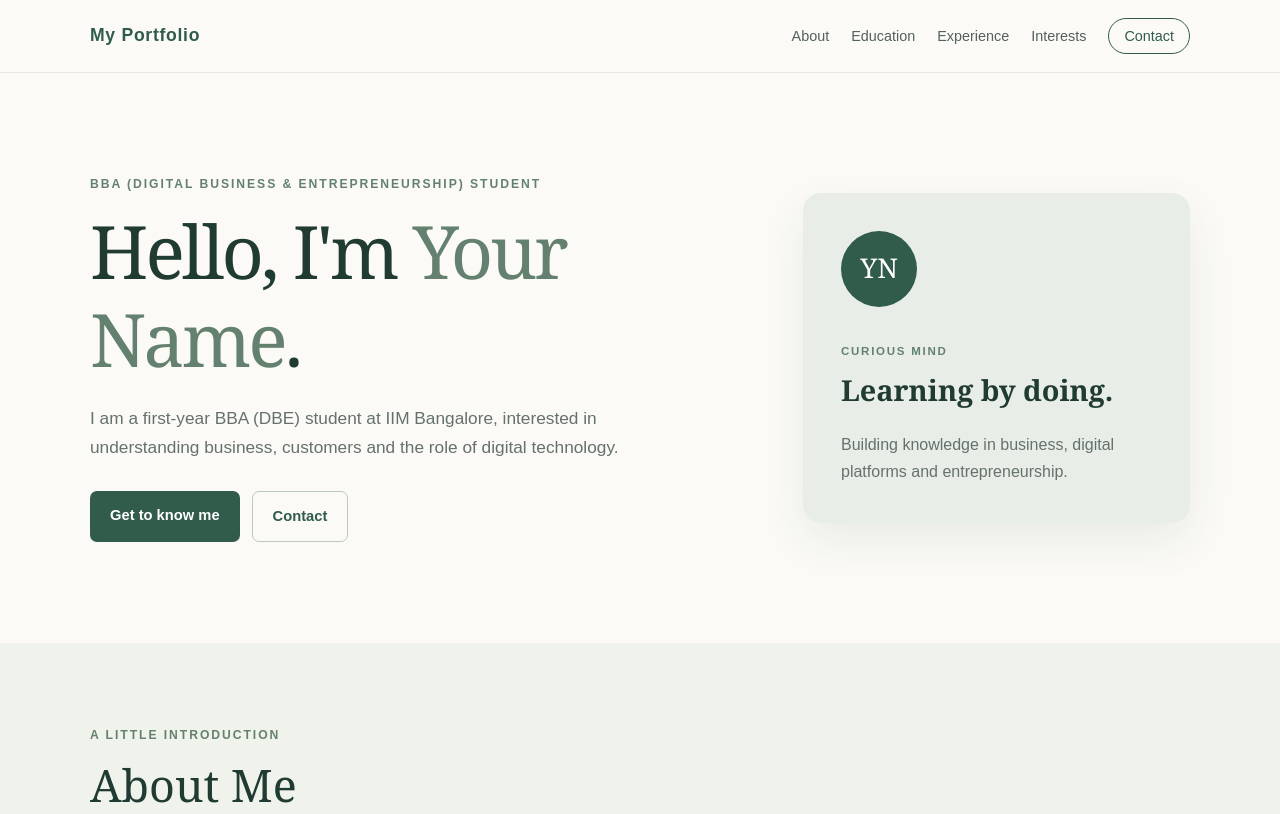
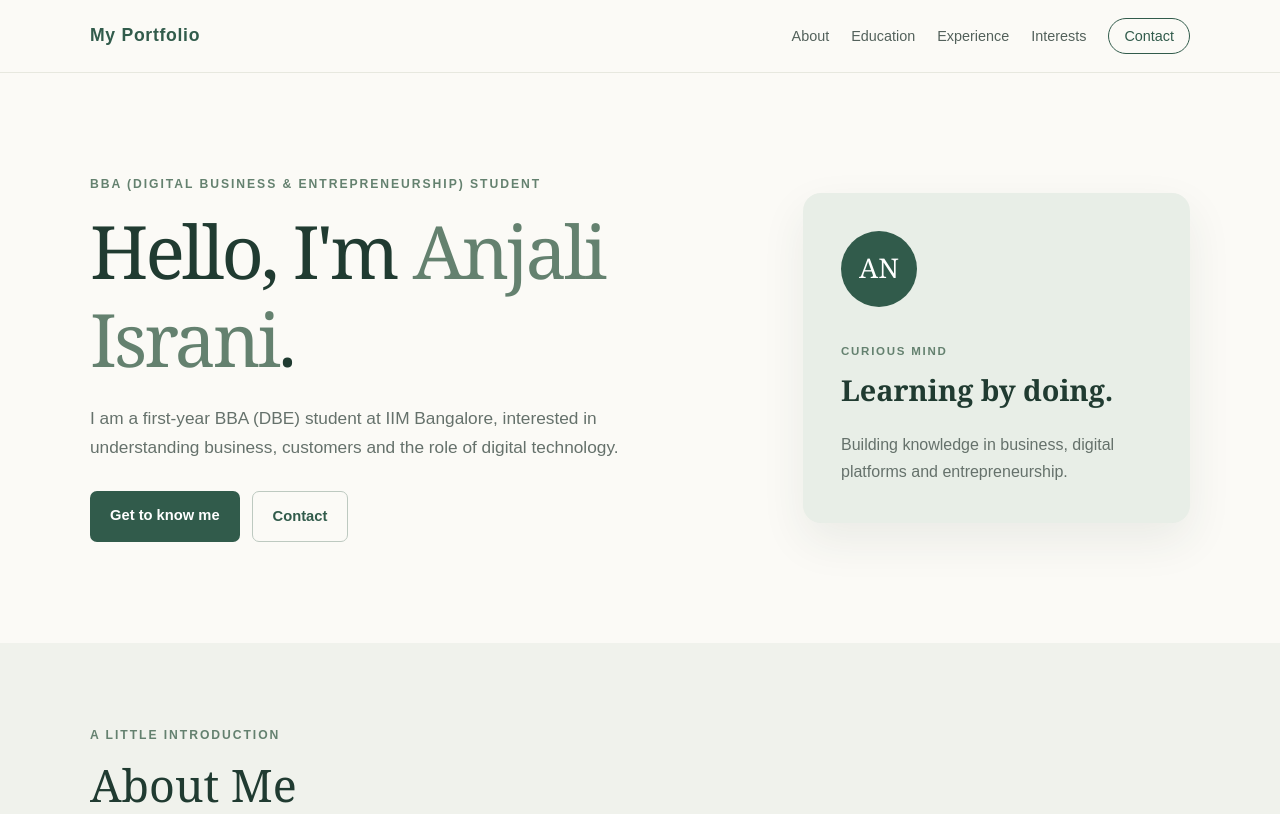
Before and after one commit to anjaliisrani789-ship-it/Resume-website-, a plain HTML site: page index.html in a window 1280 px wide. Shown: the top 814 px of the page. Drawn offline with Linux system fonts and the light colour scheme.

Commit message:
Update index.html

```diff
--- a/index.html
+++ b/index.html
@@ -25,7 +25,7 @@
     <section class="hero container" id="home">
       <div class="hero-copy">
         <p class="eyebrow">BBA (Digital Business & Entrepreneurship) Student</p>
-        <h1>Hello, I'm <span class="accent">Your Name</span>.</h1>
+        <h1>Hello, I'm <span class="accent">Anjali Israni</span>.</h1>
         <p class="hero-intro">
           I am a first-year BBA (DBE) student at IIM Bangalore, interested in
           understanding business, customers and the role of digital technology.
@@ -36,7 +36,7 @@
         </div>
       </div>
       <div class="hero-card" aria-label="Portfolio introduction card">
-        <div class="monogram">YN</div>
+        <div class="monogram">AN</div>
         <p class="hero-card-label">CURIOUS MIND</p>
         <h2>Learning by doing.</h2>
         <p>Building knowledge in business, digital platforms and entrepreneurship.</p>
@@ -139,7 +139,7 @@
         </div>
         <div class="contact-detail">
           <span class="contact-label">Email</span>
-          <a href="mailto:your.email@example.com">your.email@example.com</a>
+          <a href="mailto:anjali.israni26@iimb.ac.in">your.email@example.com</a>
           <span class="edit-note">Replace this sample email with your own before publishing.</span>
         </div>
       </div>
```
